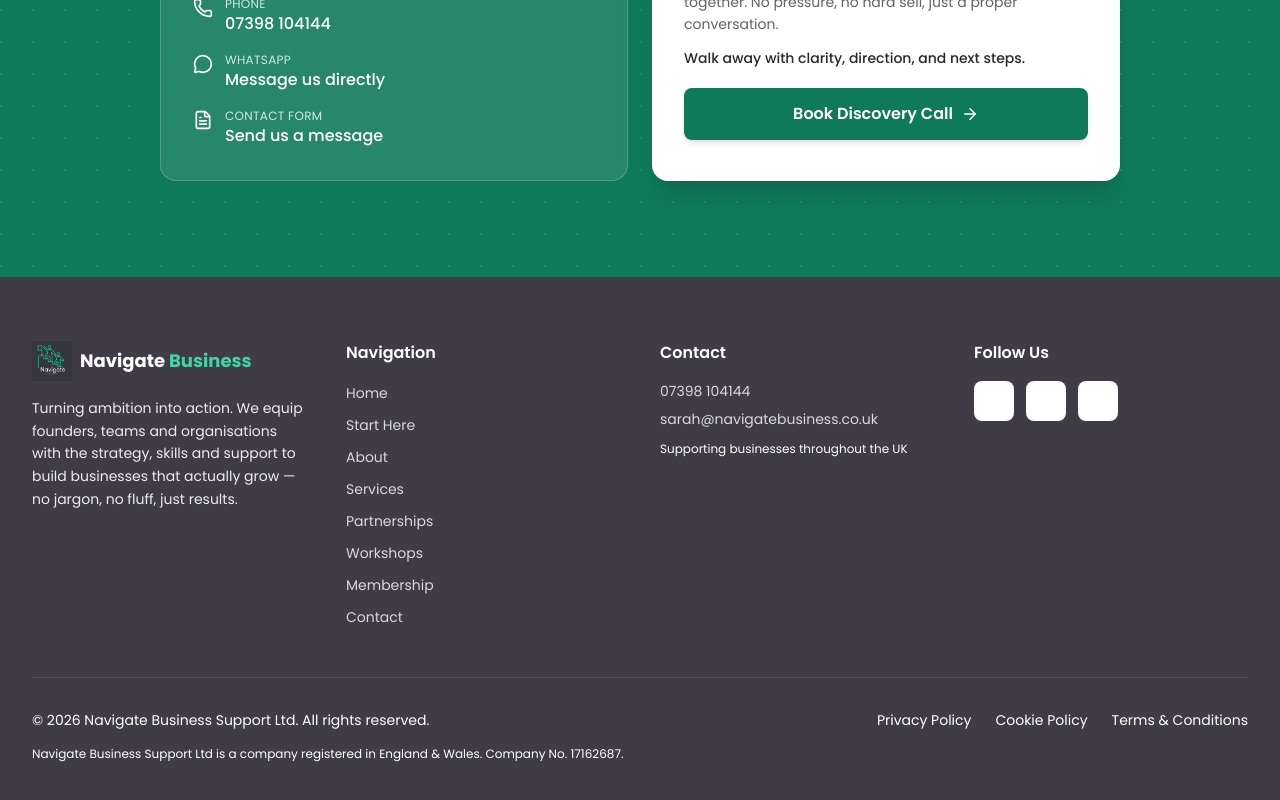
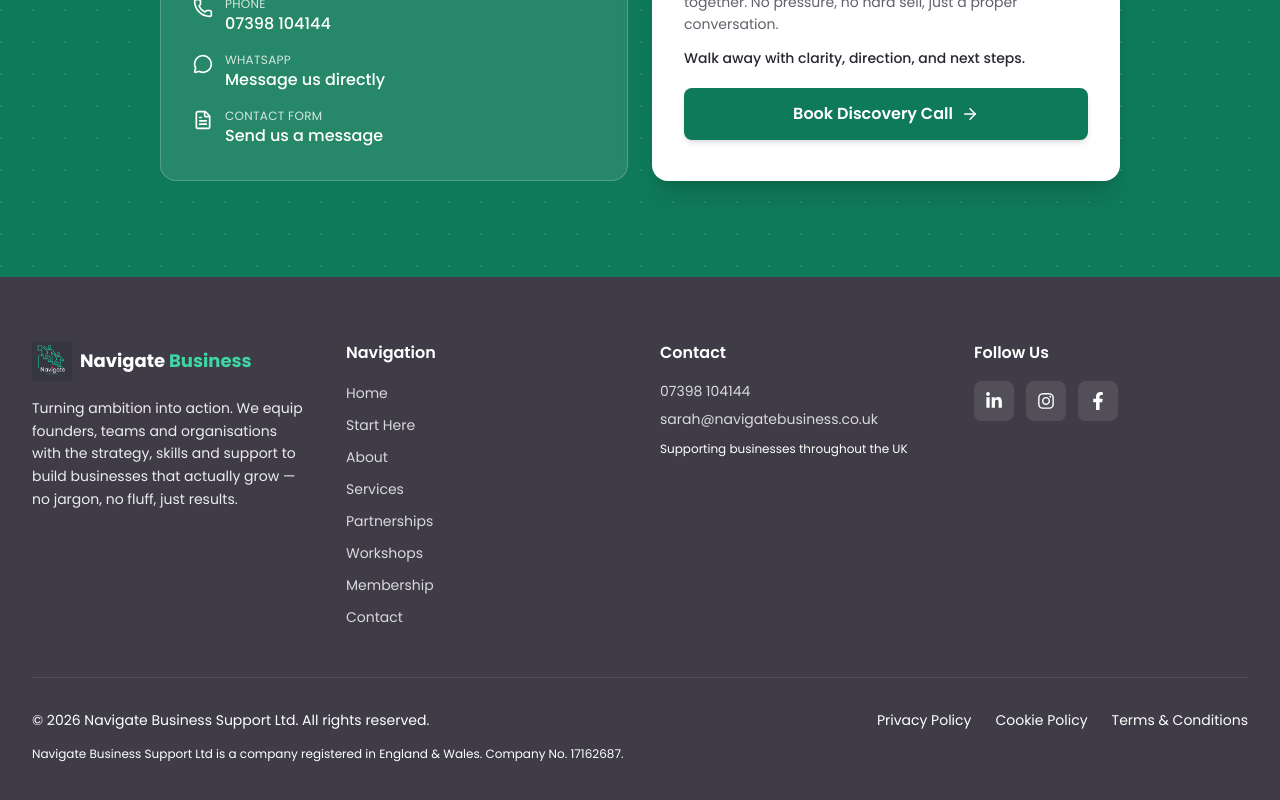
Before and after one commit to sarah-72/navigate-business, a Next.js app: page /partnerships in a window 1280 px wide. Shown: the part 4118-4918 px from the top of the page. Built offline with nearby package versions, Linux system fonts and the light colour scheme; no server answers; what @mailchimp/mailchimp_marketing would draw is missing.

Commit message:
changed icon colour

```diff
--- a/src/components/Footer.js
+++ b/src/components/Footer.js
@@ -99,7 +99,7 @@ export default function Footer() {
                     key={i}
                     href={s.href}
                     aria-label={`Visit our ${s.label || s.href} page`}
-                    className="w-10 h-10 rounded-lg bg-(--secondary-foreground,rgba(0,0,0,0.1)) flex items-center justify-center text-(--secondary-foreground,rgba(0,0,0,0.8)) hover:bg-emerald-400 hover:text-white transition-colors"
+                    className="w-10 h-10 rounded-lg bg-(--secondary-foreground)/10 flex items-center justify-center text-(--secondary-foreground,rgba(0,0,0,0.8)) hover:bg-emerald-400 hover:text-white transition-colors"
                   >
                     <Icon size={18} />
                   </a>
```
